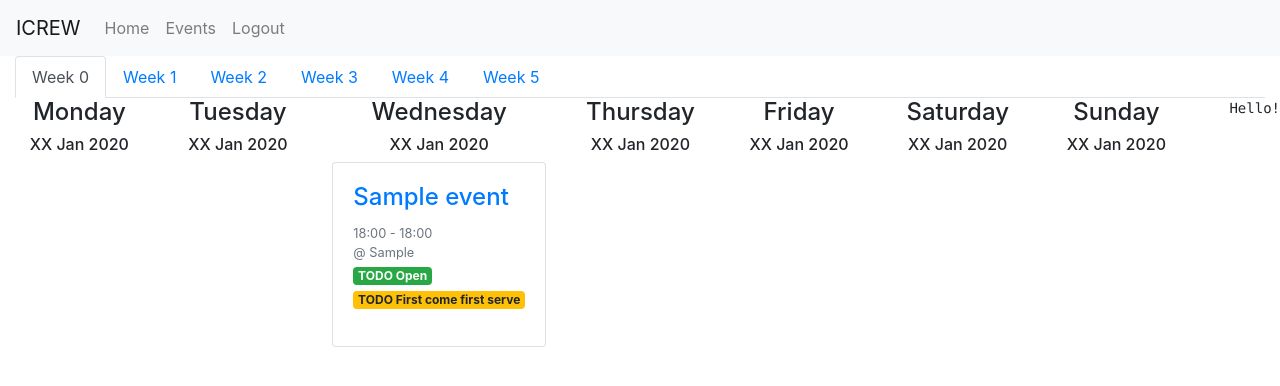
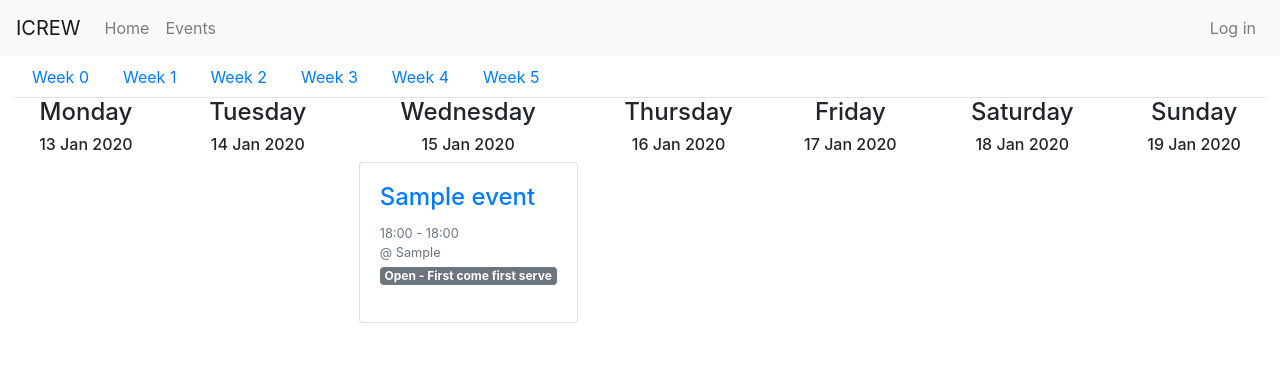
Before and after one commit to kc97ble/icrew, a Django app: page /events/weeks/1 in a window 1280 px wide. Shown: the top 386 px of the page. Run offline with Django 3.2, Linux system fonts and the light colour scheme; tables that the repository leaves empty hold one stand-in row (values such as "Sample post"); some libraries are stand-ins or nearby versions.

Commit message:
Twelfth commit

```diff
--- a/src/events/templates/events/base_events.html
+++ b/src/events/templates/events/base_events.html
@@ -1,31 +1 @@
-{% extends "base.html" %} {% block basecontent %}
-
-<nav class="navbar navbar-expand-lg navbar-light bg-light">
-  <a class="navbar-brand" href="#">ICREW</a>
-  <button
-    class="navbar-toggler"
-    type="button"
-    data-toggle="collapse"
-    data-target="#navbarNav"
-    aria-controls="navbarNav"
-    aria-expanded="false"
-    aria-label="Toggle navigation"
-  >
-    <span class="navbar-toggler-icon"></span>
-  </button>
-  <div class="collapse navbar-collapse" id="navbarNav">
-    <ul class="navbar-nav">
-      <li class="nav-item">
-        <a class="nav-link" href="#">Home</a>
-      </li>
-      <li class="nav-item">
-        <a class="nav-link" href="#">Events</a>
-      </li>
-      <li class="nav-item">
-        <a class="nav-link" href="#">Logout</a>
-      </li>
-    </ul>
-  </div>
-</nav>
-
-{% block content %} {% endblock %} {% endblock basecontent %}
+{% extends "base.html" %} {% block basecontent %} {% block content %} {% endblock %} {% endblock basecontent %}
--- a/src/events/templates/events/event_week_view.html
+++ b/src/events/templates/events/event_week_view.html
@@ -2,19 +2,19 @@
 
 <div class="container-fluid" style="min-width: 1200px">
   <ul class="nav nav-tabs">
-    <li class="nav-item"><a class="nav-link active" href="#">Week 0</a></li>
-    <li class="nav-item"><a class="nav-link" href="#">Week 1</a></li>
-    <li class="nav-item"><a class="nav-link" href="#">Week 2</a></li>
-    <li class="nav-item"><a class="nav-link" href="#">Week 3</a></li>
-    <li class="nav-item"><a class="nav-link" href="#">Week 4</a></li>
-    <li class="nav-item"><a class="nav-link" href="#">Week 5</a></li>
+    <li class="nav-item"><a class="nav-link" href="{% url 'events-week' 0 %}">Week 0</a></li>
+    <li class="nav-item"><a class="nav-link" href="{% url 'events-week' 1 %}">Week 1</a></li>
+    <li class="nav-item"><a class="nav-link" href="{% url 'events-week' 2 %}">Week 2</a></li>
+    <li class="nav-item"><a class="nav-link" href="{% url 'events-week' 3 %}">Week 3</a></li>
+    <li class="nav-item"><a class="nav-link" href="{% url 'events-week' 4 %}">Week 4</a></li>
+    <li class="nav-item"><a class="nav-link" href="{% url 'events-week' 5 %}">Week 5</a></li>
   </ul>
 
   <div class="row">
     {% for day in days %}
     <div class="col">
       <h4 class="text-center">{{ day.day_name }}</h4>
-      <h6 class="text-center">XX Jan 2020</h6>
+      <h6 class="text-center">{{ day.date|date:"d M Y" }}</h6>
 
       {% for event in day.events %}
       <div class="card">
@@ -23,13 +23,16 @@
             <a href="#" class="stretched-link">{{ event.title }}</a>
           </h4>
           <small>
-            <p class="text-secondary m-0">{{ event.start_at|date:"H:i" }} - {{ event.ended_at|date:"H:i" }}</p>
+            <p class="text-secondary m-0">
+              {{ event.start_at|date:"H:i" }}
+              -
+              {{ event.ended_at|date:"H:i" }}
+            </p>
             <p class="text-secondary m-0">@ {{ event.venue }}</p>
             <!-- <p class="m-0">TODO 1/2 confirmed: John Doe</p> -->
           </small>
           <p>
-            <span class="badge badge-success">TODO Open</span>
-            <span class="badge badge-warning">TODO First come first serve</span>
+            <span class="badge badge-secondary">{{ event.status.label }}</span>
           </p>
         </div>
       </div>
@@ -37,10 +40,6 @@
     </div>
     {% endfor %}
 
-    <pre>
-    {{ debug }}
-    </pre>
-
     {% endblock content %}
   </div>
 </div>
--- a/src/events/urls.py
+++ b/src/events/urls.py
@@ -1,8 +1,8 @@
 from django.urls import path, include
-from .views import event_list_view, EventDetailView, EventWeekView
+from .views import EventHomeView, EventDetailView, EventWeekView
 
 urlpatterns = [
-    path('', event_list_view),
-    path('<int:id>/', EventDetailView.as_view()),
-    path('weeks/<int:week_no>', EventWeekView.as_view())
+    path("", EventHomeView.as_view(), name="events-home"),
+    path("<int:id>/", EventDetailView.as_view(), name="events-detail"),
+    path("weeks/<int:week_no>", EventWeekView.as_view(), name="events-week"),
 ]
--- /dev/null
+++ b/src/events/utils.py
@@ -0,0 +1,29 @@
+from django.utils import timezone
+from datetime import datetime
+
+from .models import WEEK_OFFSET
+
+CURRENT_YEAR = timezone.now().year
+
+import datetime
+
+
+def iso_year_start(iso_year):
+    "The gregorian calendar date of the first day of the given ISO year"
+    fourth_jan = datetime.date(iso_year, 1, 4)
+    delta = datetime.timedelta(fourth_jan.isoweekday() - 1)
+    return fourth_jan - delta
+
+
+def iso_to_gregorian(iso_year, iso_week, iso_day):
+    "Gregorian calendar date for the given ISO year, week and day"
+    year_start = iso_year_start(iso_year)
+    return year_start + datetime.timedelta(days=iso_day - 1, weeks=iso_week - 1)
+
+
+def datetime_from_week_no(week_no, day_of_week):
+    return iso_to_gregorian(CURRENT_YEAR, week_no - WEEK_OFFSET, day_of_week + 1)
+
+def current_week_no():
+    now = timezone.now()
+    return max(now.isocalendar()[1] + WEEK_OFFSET, 0)
--- a/src/events/views.py
+++ b/src/events/views.py
@@ -1,18 +1,20 @@
-from django.shortcuts import render, get_object_or_404
 from django.http import HttpResponse, JsonResponse, HttpResponseBadRequest
+from django.shortcuts import render, get_object_or_404, redirect
+from django.urls import reverse
 from django.views import View
 
 import calendar
 
-from . import logics
+from . import logics, utils
 from .exceptions import LogicError
 from .models import Event
 
 
-def event_list_view(request, *args, **kwargs):
-    return render(
-        request, "events/event_list_view.html", {"debug": Event.objects.all()}
-    )
+class EventHomeView(View):
+    def get(request, *args, **kwargs):
+        return redirect(
+            reverse("events-week", kwargs={"week_no": utils.current_week_no()})
+        )
 
 
 class EventDetailView(View):
@@ -43,12 +45,12 @@ class EventWeekView(View):
         days = [
             {
                 "day_name": calendar.day_name[day_of_week],
+                "date": utils.datetime_from_week_no(week_no, day_of_week),
                 "events": [e for e in events if e.day_of_week() == day_of_week],
             }
             for day_of_week in range(7)
         ]
         data = {
-            'days': days,
-            "debug": "Hello!",
+            "days": days,
         }
         return render(request, self.template_name, data)
--- a/src/icrew/urls.py
+++ b/src/icrew/urls.py
@@ -19,7 +19,7 @@ from django.urls import path, include
 from home.views import home_view
 
 urlpatterns = [
-    path('', home_view),
+    path('', home_view, name="home"),
     path('admin/', admin.site.urls),
     path('events/', include('events.urls')),
     path('users/', include('users.urls')),
--- a/src/templates/base.html
+++ b/src/templates/base.html
@@ -13,7 +13,49 @@
   </head>
 
   <body>
+    <nav class="navbar navbar-expand-sm navbar-light bg-light">
+      <a class="navbar-brand" href="#">ICREW</a>
+
+      <button
+        class="navbar-toggler"
+        type="button"
+        data-toggle="collapse"
+        data-target="#navbarNav"
+        aria-controls="navbarNav"
+        aria-expanded="false"
+        aria-label="Toggle navigation"
+      >
+        <span class="navbar-toggler-icon"></span>
+      </button>
+      <div class="collapse navbar-collapse" id="navbarNav">
+        <ul class="navbar-nav mr-auto">
+          <li class="nav-item">
+            <a class="nav-link" href="{% url 'home' %}">Home</a>
+          </li>
+          <li class="nav-item">
+            <a class="nav-link" href="{% url 'events-home' %}">Events</a>
+          </li>
+        </ul>
+      </div>
+
+      <div class="collapse navbar-collapse" id="navbarNav">
+        <ul class="navbar-nav ml-auto">
+          {% if user.is_authenticated %}
+          <li class="nav-item">
+            <a class="nav-link" href="{% url 'logout' %}">Log out ({{ user.get_username }})</a>
+          </li>
+          {% else %}
+          <li class="nav-item">
+            <a class="nav-link" href="{% url 'login' %}">Log in</a>
+          </li>
+          {% endif %}
+        </ul>
+      </div>
+
+    </nav>
+
     {% block basecontent %} {% endblock basecontent %}
+
     <script
       src="https://code.jquery.com/jquery-3.4.1.slim.min.js"
       integrity="sha384-J6qa4849blE2+poT4WnyKhv5vZF5SrPo0iEjwBvKU7imGFAV0wwj1yYfoRSJoZ+n"
```
Also changed, not shown: src/events/templates/events/event_list_view.html (deleted, +0 -111 lines).
